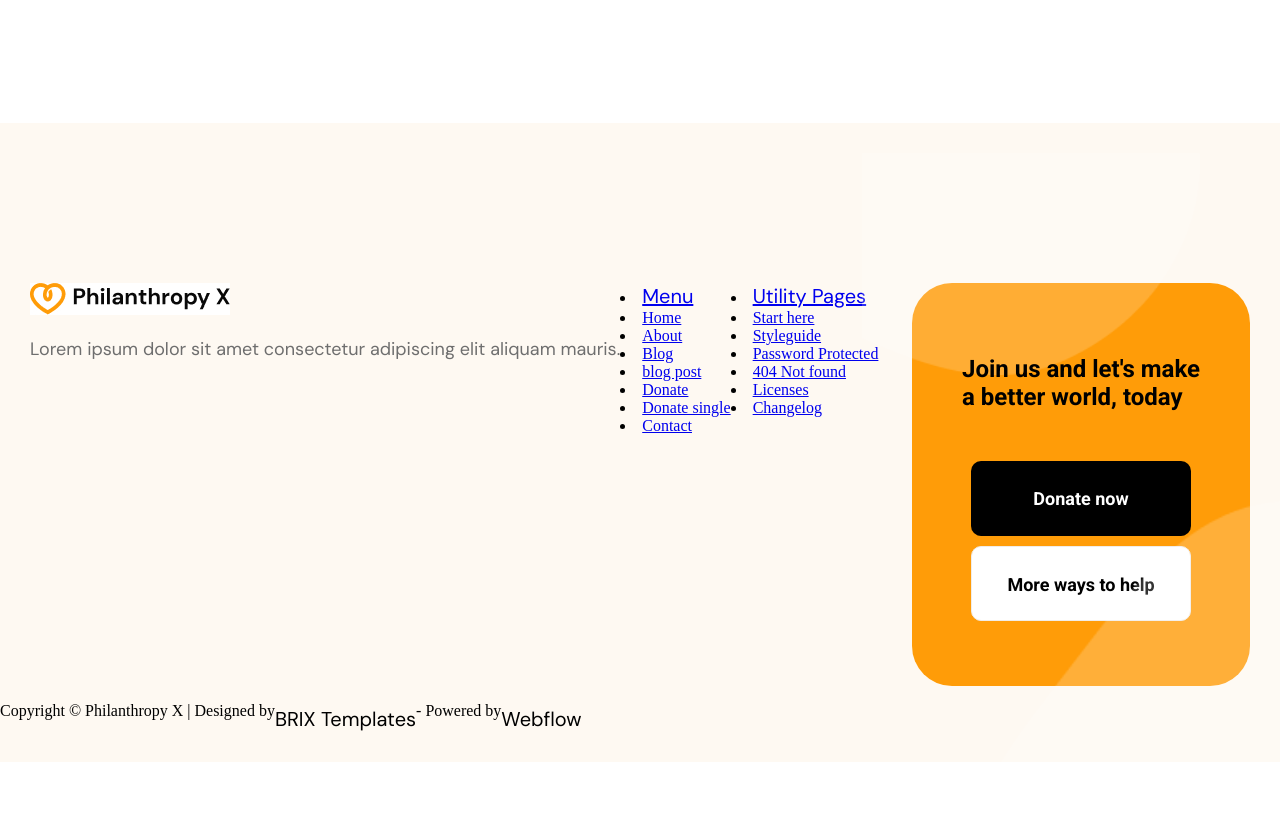
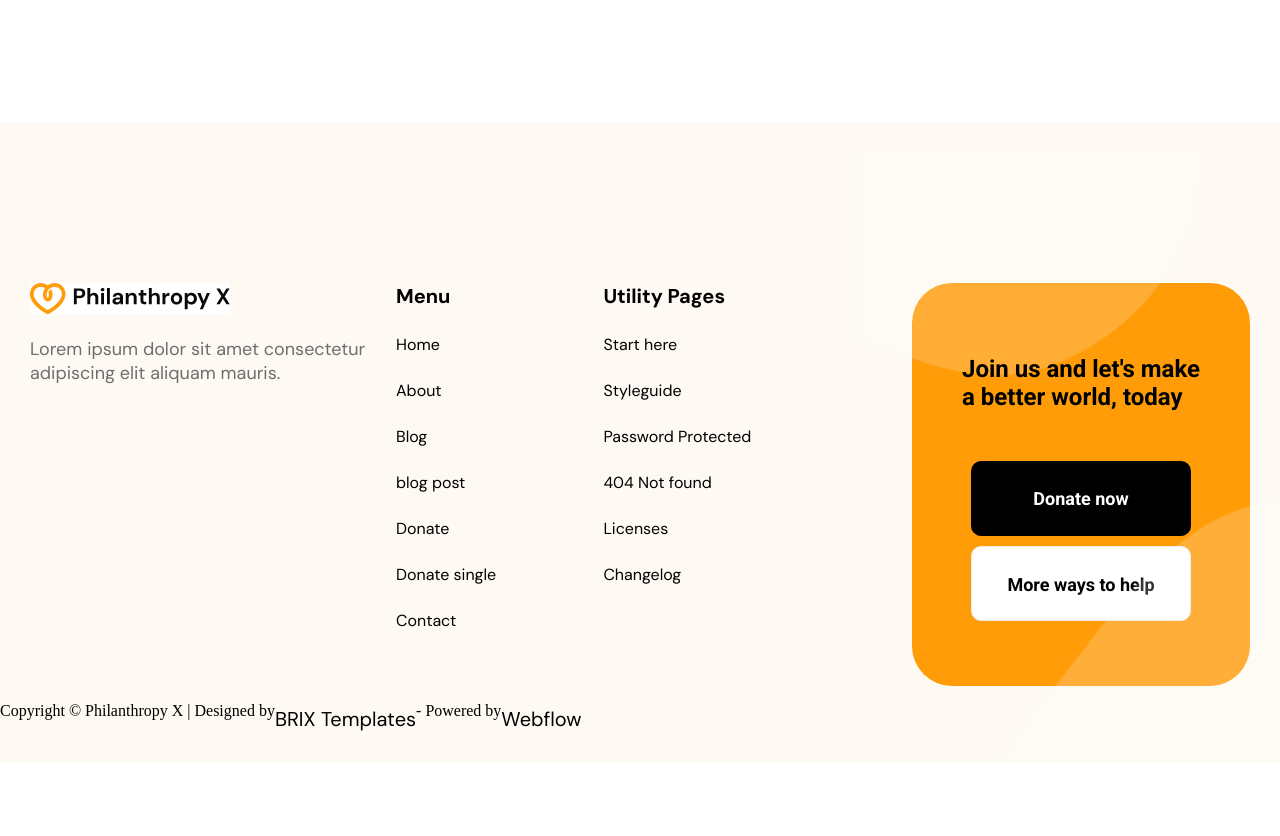
Before and after one commit to Erbol2/Philanthropy-X, a plain HTML site: page index.html in a window 1280 px wide. Shown: the part 8864-9700 px from the top of the page. Drawn offline with Linux system fonts and the light colour scheme.

Commit message:
edit classes footer-navbar; left-sidepart and black-text in css

```diff
--- a/style.css
+++ b/style.css
@@ -339,7 +339,7 @@ img.section-icon {
   text-decoration: none;
   color: black;
   font-weight: 700;
-  margin:  30px 0 0;
+  margin: 30px 0 0;
 }
 .block {
   margin: -280px 0 0 50px;
@@ -347,7 +347,7 @@ img.section-icon {
 footer {
   margin: 200px 0 0 0;
   padding: 160px 0 10px;
-  background-color: #FEF9F2;
+  background-color: #fef9f2;
 }
 .footer-container {
   display: flex;
@@ -362,7 +362,7 @@ footer {
 }
 .footer-card .black-links {
   text-align: center;
-  margin:  10px auto;
+  margin: 10px auto;
 }
 .footer-card .white-links {
   text-align: center;
@@ -375,3 +375,27 @@ footer {
 .rightvec {
   margin: -120px -100px -150px 0;
 }
+.footer-navbar {
+  width: 17%;
+}
+.footer-navbar a {
+  font-family: "DM Sans", sans-serif;
+  font-weight: 400;
+  text-decoration: none;
+  color: black;
+  text-decoration: none;
+  color: black;
+}
+.footer-navbar li {
+  margin: 25px 30px 0 0;
+  list-style-type: none;
+}
+.left-sidebar {
+  width: 30%;
+}
+.footer-navbar li:nth-child(1){
+  margin: 0;
+}
+.footer-navbar .black-text {
+  font-weight: 700;
+}
```
